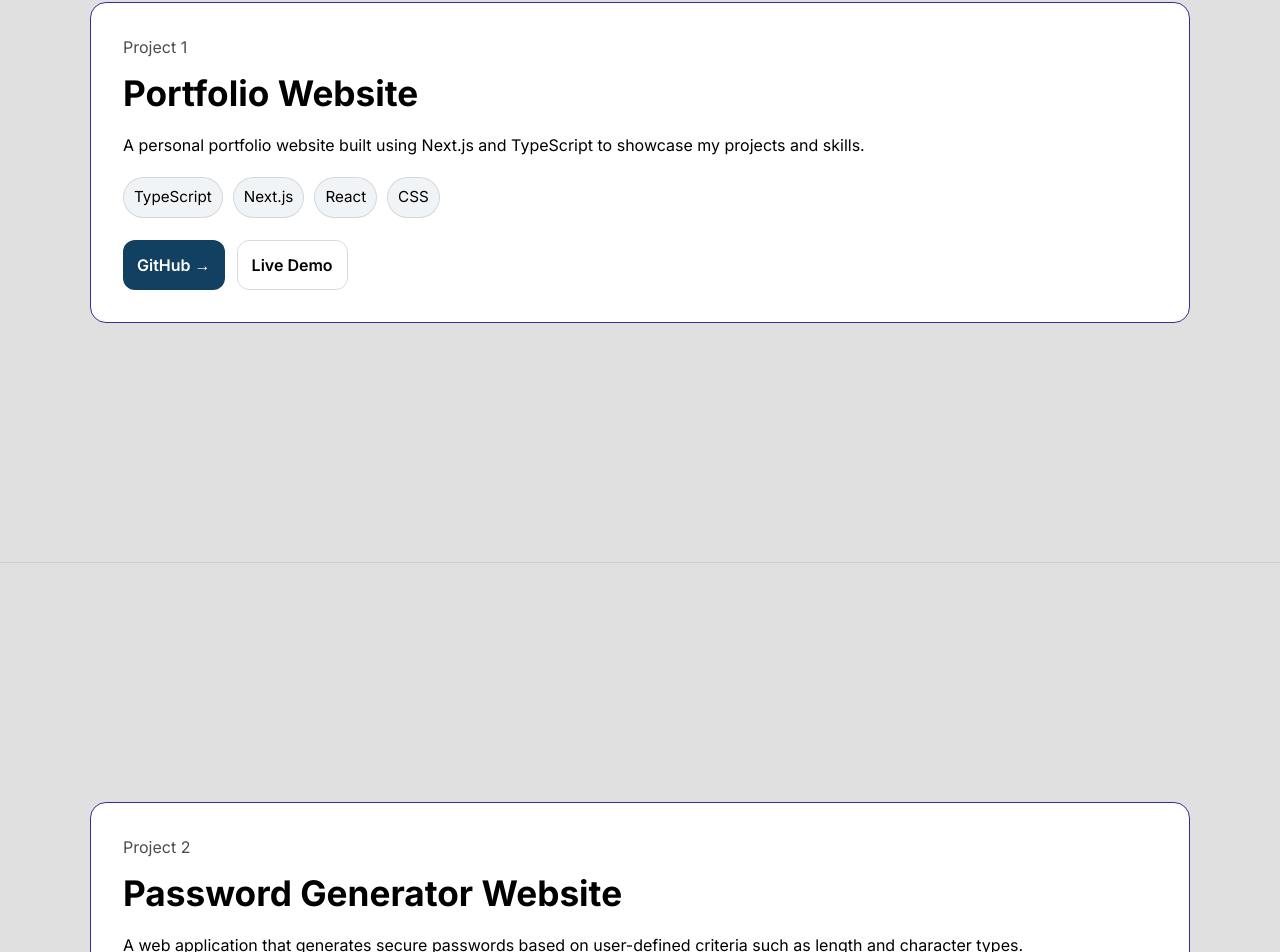
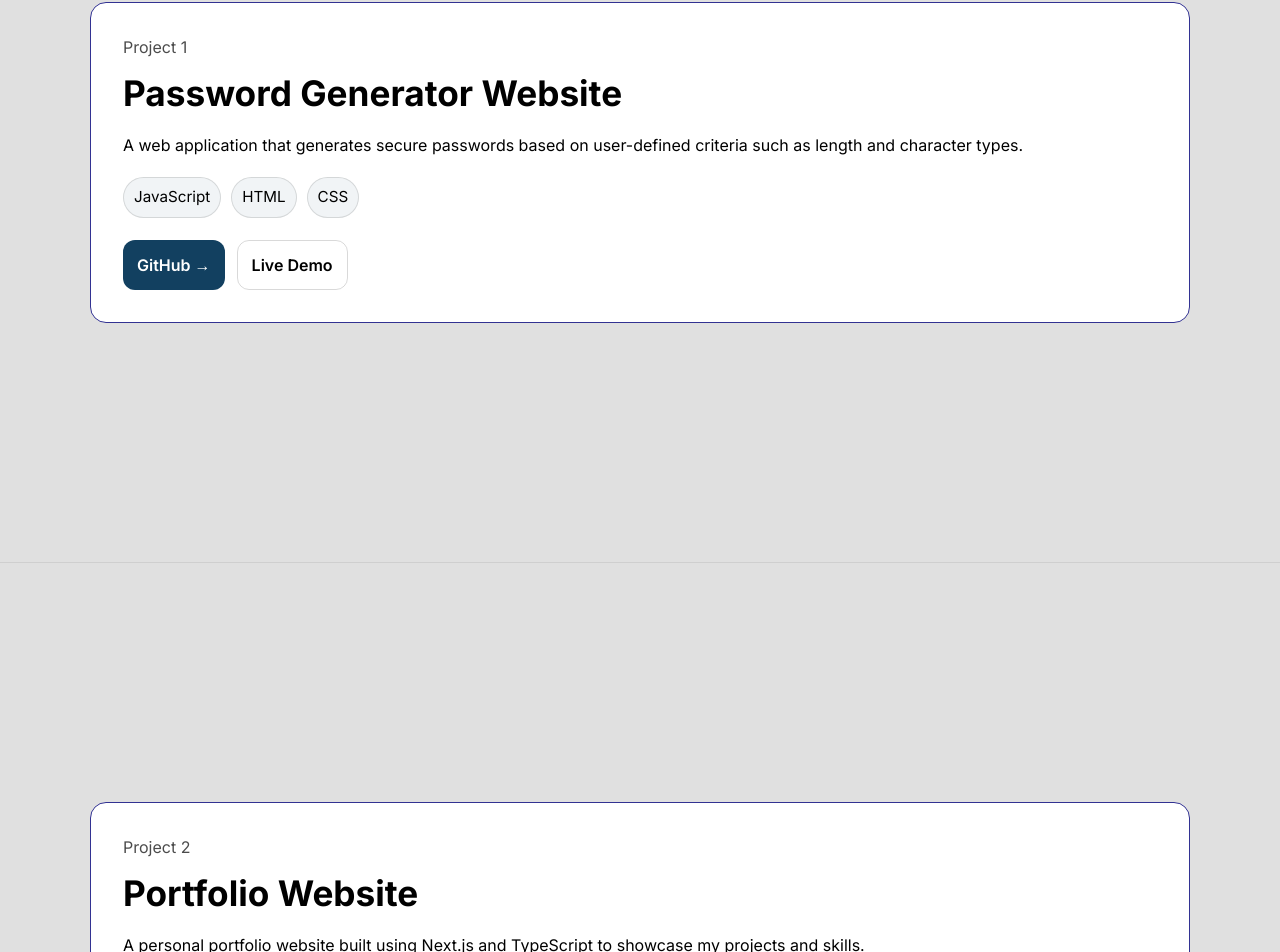
Before and after one commit to misotofu7/personal_website, a Next.js app in the folder kaylie-portfolio/: page / in a window 1280 px wide. Shown: the part 972-1924 px from the top of the page. Built offline with nearby package versions, Linux system fonts and the light colour scheme.

Commit message:
Switched projects order
- Made Password Generator to appear first before Portfolio (show bigger and more important projects first)

```diff
--- a/kaylie-portfolio/app/projectsData.ts
+++ b/kaylie-portfolio/app/projectsData.ts
@@ -1,18 +1,18 @@
 import { title } from "process";
 
 export const projects = [
+    {
+        title: "Password Generator Website",
+        summary: "A web application that generates secure passwords based on user-defined criteria such as length and character types.",
+        tech: ["JavaScript", "HTML", "CSS"],
+        github: "https://github.com/misotofu7/password-generator",
+        demo: "put-video-here"
+    },
     {
         title: "Portfolio Website",
         summary: "A personal portfolio website built using Next.js and TypeScript to showcase my projects and skills.",
         tech: ["TypeScript", "Next.js", "React", "CSS"],
         github: "https://github.com/misotofu7/personal_website",
         demo: "put-video-here"
-    },
-    {
-        title: "Password Generator Website",
-        summary: "A web application that generates secure passwords based on user-defined criteria such as length and character types.",
-        tech: ["JavaScript", "HTML", "CSS"],
-        github: "https://github.com/misotofu7/password-generator",
-        demo: "put-video-here"
     }
 ];
```
